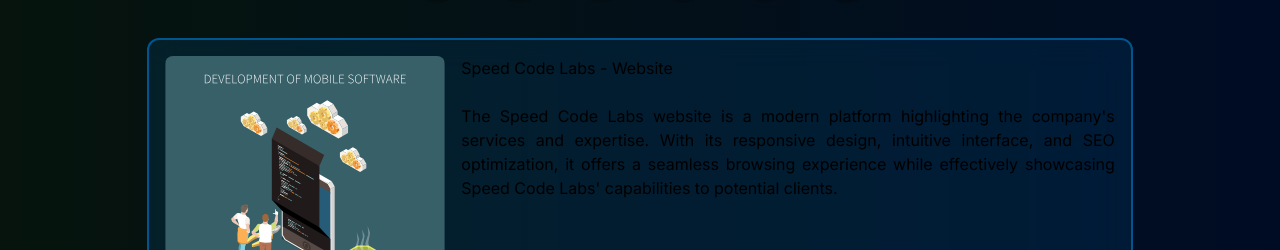
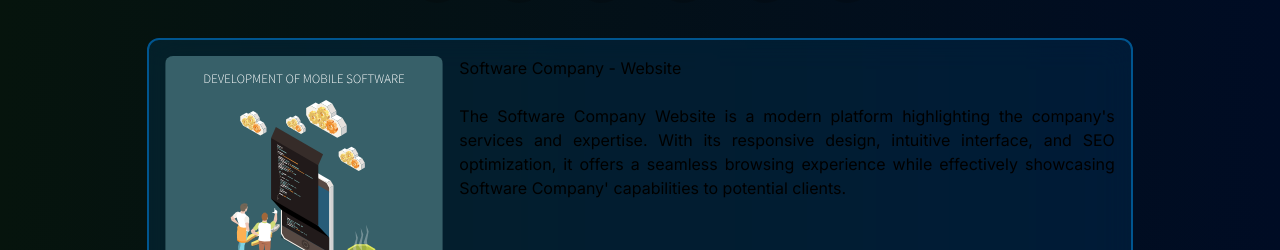
Before and after one commit to Sujeevan006/Personal-Portfolio, a Next.js app: page / in a window 1280 px wide. Shown: the part 629-879 px from the top of the page. Built offline with nearby package versions, Linux system fonts and the light colour scheme.

Commit message:
projects modification

```diff
--- a/src/templates/home/projects/page.tsx
+++ b/src/templates/home/projects/page.tsx
@@ -18,24 +18,24 @@
 
 const projects: Project[] = [
   {
-    title: "Speed Code Labs - Website",
+    title: "Software Company - Website",
     image: ProjectImage1,
     description:
-      "The Speed Code Labs website is a modern platform highlighting the company's services and expertise. With its responsive design, intuitive interface, and SEO optimization, it offers a seamless browsing experience while effectively showcasing Speed Code Labs' capabilities to potential clients.",
+      "The Software Company Website is a modern platform highlighting the company's services and expertise. With its responsive design, intuitive interface, and SEO optimization, it offers a seamless browsing experience while effectively showcasing Software Company' capabilities to potential clients.",
   },
 
   {
-    title: "Speed Code Labs - Website",
+    title: "Software Company - Website",
     image: ProjectImage1,
     description:
-      "The Speed Code Labs website is a modern platform highlighting the company's services and expertise. With its responsive design, intuitive interface, and SEO optimization, it offers a seamless browsing experience while effectively showcasing Speed Code Labs' capabilities to potential clients.",
+      "The Software Company Website is a modern platform highlighting the company's services and expertise. With its responsive design, intuitive interface, and SEO optimization, it offers a seamless browsing experience while effectively showcasing Software Company' capabilities to potential clients.",
   },
 
   {
-    title: "Speed Code Labs - Website",
+    title: "Software Company - Website",
     image: ProjectImage1,
     description:
-      "The Speed Code Labs website is a modern platform highlighting the company's services and expertise. With its responsive design, intuitive interface, and SEO optimization, it offers a seamless browsing experience while effectively showcasing Speed Code Labs' capabilities to potential clients.",
+      "The Software Company Website is a modern platform highlighting the company's services and expertise. With its responsive design, intuitive interface, and SEO optimization, it offers a seamless browsing experience while effectively showcasing Software Company' capabilities to potential clients.",
   },
 ];
 
@@ -83,9 +83,7 @@
             <div className="space-y-10">
               <div className="space-y-6 ">
                 <h4 className="">{project?.title}</h4>
-                <p className="text-justify">
-                  {project?.description}
-                </p>
+                <p className="text-justify">{project?.description}</p>
               </div>
               <div className="flex flex-wrap justify-between w-full items-center space-y-4">
                 <label>Tools and Technologies used</label>
```
